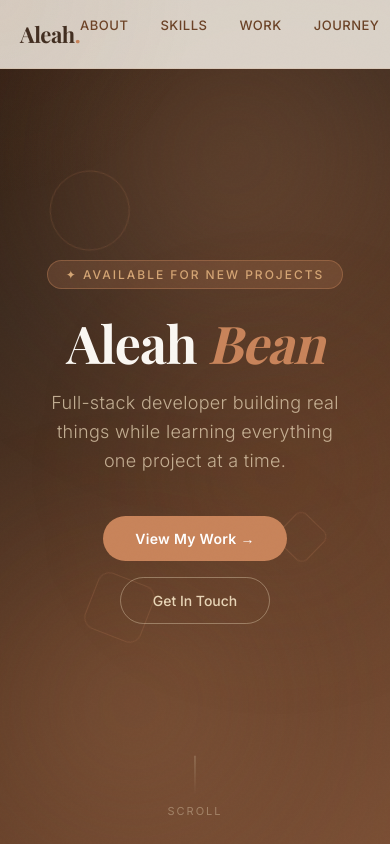
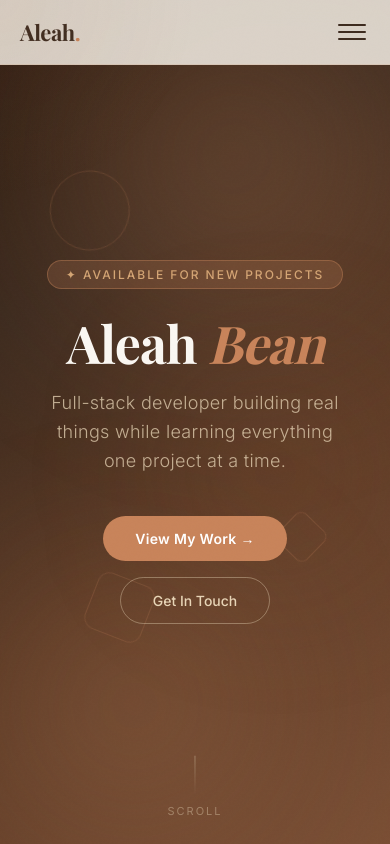
Before and after one commit to Aleahb00/Portfolio-Main, a Next.js app: page / in a window 390 px wide. Shown: the top 844 px of the page. Built offline with nearby package versions, Linux system fonts and the light colour scheme; a web font is replaced by a local one.

Commit message:
chore: update README, mobile navbar

```diff
--- a/src/app/globals.css
+++ b/src/app/globals.css
@@ -460,6 +460,7 @@
     cursor: default;
     position: relative;
     overflow: hidden;
+    max-width: 20rem;
   }
 
   .skill-category::before {
@@ -968,10 +969,71 @@
     transition: opacity 0.3s;
   }
 
+  /* HAMBURGER BUTTON */
+  .nav-hamburger {
+    display: none;
+    flex-direction: column;
+    justify-content: center;
+    gap: 5px;
+    width: 36px;
+    height: 36px;
+    background: none;
+    border: none;
+    cursor: pointer;
+    padding: 4px;
+    z-index: 110;
+  }
+
+  .nav-hamburger span {
+    display: block;
+    height: 2px;
+    width: 100%;
+    background: var(--brown-dark);
+    border-radius: 2px;
+    transition: transform 0.3s ease, opacity 0.3s ease;
+    transform-origin: center;
+  }
+
+  .nav-hamburger.open span:nth-child(1) { transform: translateY(7px) rotate(45deg); }
+  .nav-hamburger.open span:nth-child(2) { opacity: 0; }
+  .nav-hamburger.open span:nth-child(3) { transform: translateY(-7px) rotate(-45deg); }
+
   @media (max-width: 700px) {
-    nav { padding: 14px 20px; }
+    nav { padding: 14px 20px; flex-wrap: wrap; align-items: center; }
     section { padding: 70px 20px; }
     .about-grid, .contact-grid { grid-template-columns: 1fr; gap: 40px; }
     .hero-name { letter-spacing: -1px; }
     footer { flex-direction: column; gap: 8px; text-align: center; }
+
+    .nav-hamburger { display: flex; }
+
+    .nav-links {
+      display: none;
+      flex-direction: column;
+      gap: 0;
+      width: 100%;
+      order: 3;
+      padding: 12px 0 8px;
+      border-top: 1px solid rgba(200,132,90,0.15);
+      margin-top: 10px;
+    }
+
+    .nav-links.nav-open { display: flex; }
+
+    .nav-links li { width: 100%; }
+
+    .nav-links a {
+      display: block;
+      padding: 12px 4px;
+      font-size: 14px;
+      border-bottom: 1px solid rgba(200,132,90,0.08);
+    }
+
+    .nav-links li:last-child a { border-bottom: none; }
+
+    .nav-cta {
+      display: inline-block;
+      margin-top: 8px;
+      padding: 10px 24px !important;
+    }
   }
--- a/src/components/Navbar.js
+++ b/src/components/Navbar.js
@@ -1,13 +1,30 @@
+'use client'
+import { useState } from 'react'
+
 export default function Navbar() {
+    const [isOpen, setIsOpen] = useState(false)
+
+    const close = () => setIsOpen(false)
+
     return (
         <nav id="navbar">
             <div className="nav-logo">Aleah<span>.</span></div>
-            <ul className="nav-links">
-                <li><a href="#about">About</a></li>
-                <li><a href="#skills">Skills</a></li>
-                <li><a href="#projects">Work</a></li>
-                <li><a href="#experience">Journey</a></li>
-                <li><a href="#contact" className="nav-cta">Let's Talk</a></li>
+
+            <button
+                className={`nav-hamburger${isOpen ? ' open' : ''}`}
+                onClick={() => setIsOpen(!isOpen)}
+                aria-label="Toggle menu"
+                aria-expanded={isOpen}
+            >
+                <span /><span /><span />
+            </button>
+
+            <ul className={`nav-links${isOpen ? ' nav-open' : ''}`}>
+                <li><a href="#about" onClick={close}>About</a></li>
+                <li><a href="#skills" onClick={close}>Skills</a></li>
+                <li><a href="#projects" onClick={close}>Work</a></li>
+                <li><a href="#experience" onClick={close}>Journey</a></li>
+                <li><a href="#contact" className="nav-cta" onClick={close}>Let's Talk</a></li>
             </ul>
         </nav>
     )
```
Also changed, not shown: 1 other file (tests, documents, lock files or other folders).
